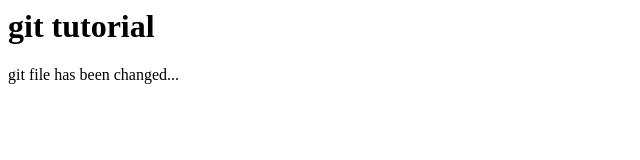
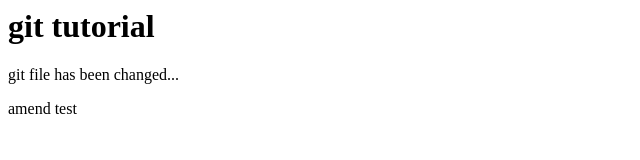
Before and after one commit to yfukutome/git_tutorial, a plain HTML site: page index.html in a window 1280 px wide. Shown: the full height of the page, 0-640 px from the left. Drawn offline with Linux system fonts and the light colour scheme.

Commit message:
amend test

```diff
--- a/index.html
+++ b/index.html
@@ -1,2 +1,4 @@
 <h1>git tutorial</h1>
 <p>git file has been changed...</p>
+
+<p>amend test</p>
```
